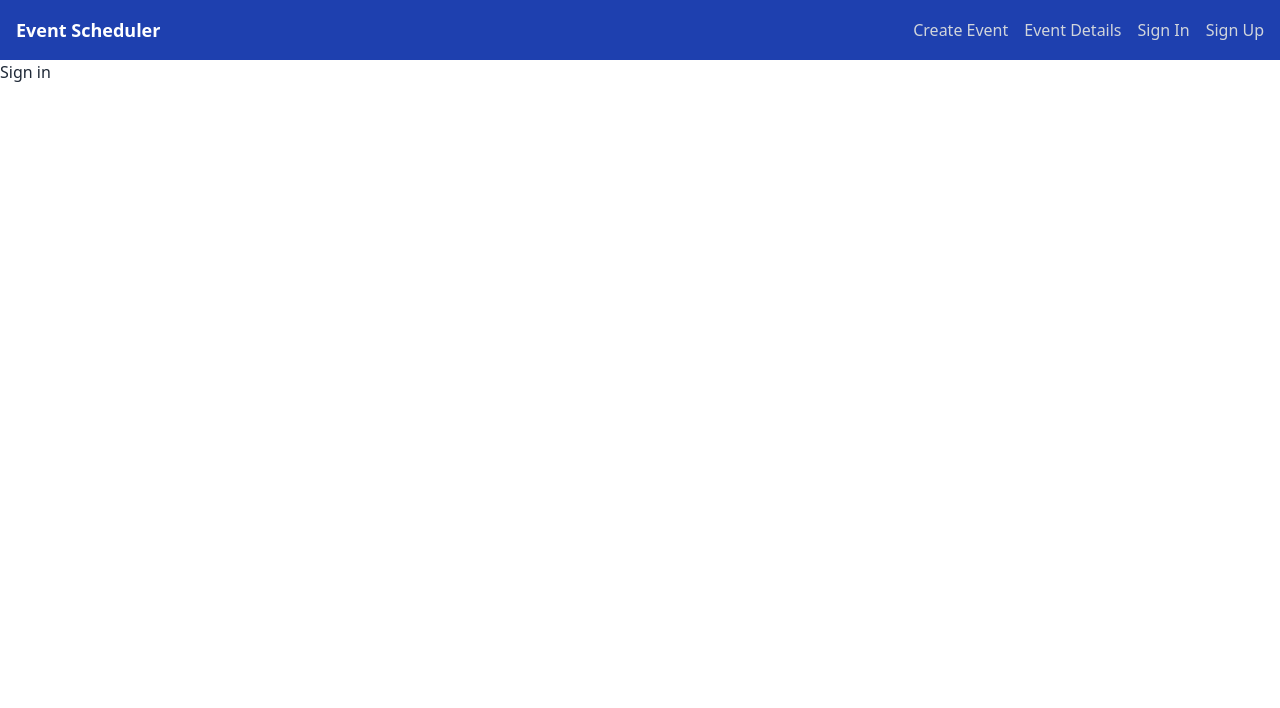
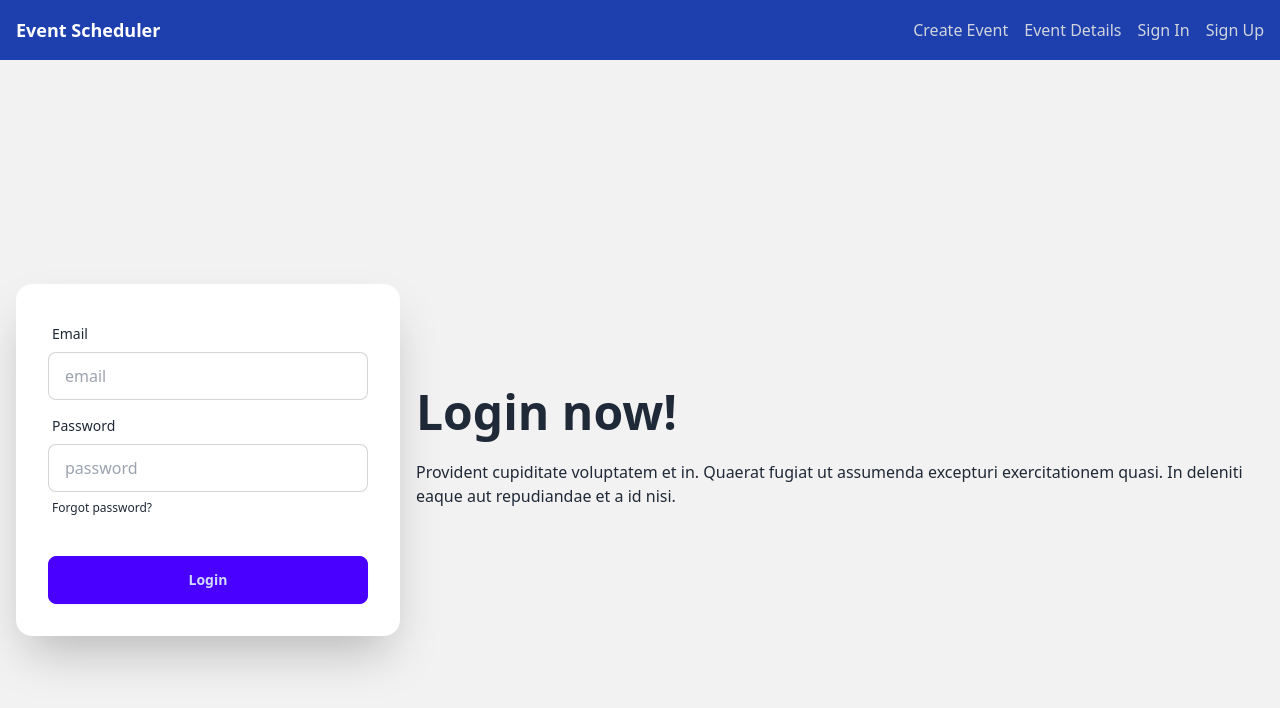
Before and after one commit to Fonsitax/Event-scheduler-2024, a React (Vite) app: page /sign-in in a window 1280 px wide. Shown: the top 708 px of the page. Built offline with nearby package versions, Linux system fonts and the light colour scheme.

Commit message:
Update event-details and sign-in

```diff
--- a/src/components/event-details.jsx
+++ b/src/components/event-details.jsx
@@ -1,35 +1,51 @@
+import { Link } from 'react-router-dom';
+
 export default function EvenDetails() {
   // Dummy Daten
-    const event = {
-        title: "Example Event",
-        date: "12-12-2024",
-        time: "12:00 PM",
-        location: "Example Location",
-        description: "This is an example event description."
-      };
-
-
-
+  const events = [
+    {
+      id: 1,
+      title: 'Event 1',
+      description:
+        'Lorem ipsum, dolor sit amet consectetur adipisicing elit. Accusamus tempora iste dolor, molestiae unde recusandae ipsam sit consequatur consectetur. Porro corrupti hic soluta illo accusamus cupiditate consequuntur, animi quo distinctio.',
+      date: '2023-04-01',
+      location: 'Adress1',
+    },
+    {
+      id: 2,
+      title: 'Event 2',
+      description:
+        'Lorem ipsum dolor, sit amet consectetur adipisicing elit. Maiores cumque veniam sed sint, est voluptatum. Quisquam odio cupiditate excepturi ducimus ab, magnam aspernatur earum minima voluptatem, iusto error deleniti non!',
+      date: '2023-04-15',
+      location: 'Adress2',
+    },
+  ];
 
   return (
-        <div id="event-details" className="container mx-auto">
-          <div>
-            <h1>{event.title}</h1>
-
-            <div>
-                <p>
-                {event.description}
-                </p>
-                <p>
-                    <strong>Date:</strong> {event.date}
-                </p>
-                <p>
-                    <strong>Time:</strong> {event.time}
-                </p>
-                <p>
-                    <strong>Location:</strong> {event.location}
-                </p>
+    <div className="container mx-auto p-4">
+      <h1 className="text-3xl font-bold mb-4">All events:</h1>
+      <div className="grid grid-cols-1 md:grid-cols-2 lg:grid-cols-3 gap-4">
+        {events.map((event) => (
+          <Link
+            to={`/event-details/${event.id}`}
+            key={event.id}
+            className="card card-bordered shadow-lg hover:shadow-xl transition-shadow duration-300"
+          >
+            <div className="card-body p-4 border-2 rounded-md">
+              <img
+                src="https://picsum.photos/seed/picsum/500/200"
+                alt="Event Image"
+                className="mb-4"
+              />
+              <h2 className="card-title font-semibold">{event.title}</h2>
+              <p className="mb-4">Date: {event.date}</p>
+              <label className="font-semibold">Description:</label>
+              <p className="mb-4">{event.description}</p>
+              <label className="font-semibold">Location:</label>
+              <p>{event.location}</p>
             </div>
+          </Link>
+        ))}
       </div>
     </div>
   );
--- a/src/components/sign-in.jsx
+++ b/src/components/sign-in.jsx
@@ -1,7 +1,53 @@
 export default function SignIn() {
-    return (
-        <div className="container mx-auto">
-        <h1>Sign in</h1>
+  return (
+    <div className="hero bg-base-200 min-h-screen">
+      <div className="hero-content flex-col lg:flex-row-reverse">
+        <div className="text-center lg:text-left">
+          <h1 className="text-5xl font-bold">Login now!</h1>
+          <p className="py-6">
+            Provident cupiditate voluptatem et in. Quaerat fugiat ut assumenda
+            excepturi exercitationem quasi. In deleniti eaque aut repudiandae et
+            a id nisi.
+          </p>
         </div>
-    );
-    }
+        <div className="card bg-base-100 w-full max-w-sm shrink-0 shadow-2xl">
+          <form className="card-body">
+            <div className="form-control">
+              <label className="label">
+                <span className="label-text">Email</span>
+              </label>
+              <input
+                type="email"
+                placeholder="email"
+                className="input input-bordered"
+                required
+              />
+            </div>
+            <div className="form-control">
+              <label className="label">
+                <span className="label-text">Password</span>
+              </label>
+              <input
+                type="password"
+                placeholder="password"
+                className="input input-bordered"
+                required
+              />
+              <label className="label">
+                <a
+                  href="#"
+                  className="label-text-alt link link-hover"
+                >
+                  Forgot password?
+                </a>
+              </label>
+            </div>
+            <div className="form-control mt-6">
+              <button className="btn btn-primary">Login</button>
+            </div>
+          </form>
+        </div>
+      </div>
+    </div>
+  );
+}
```
Lines whose indentation alone changed are shown as unchanged.
